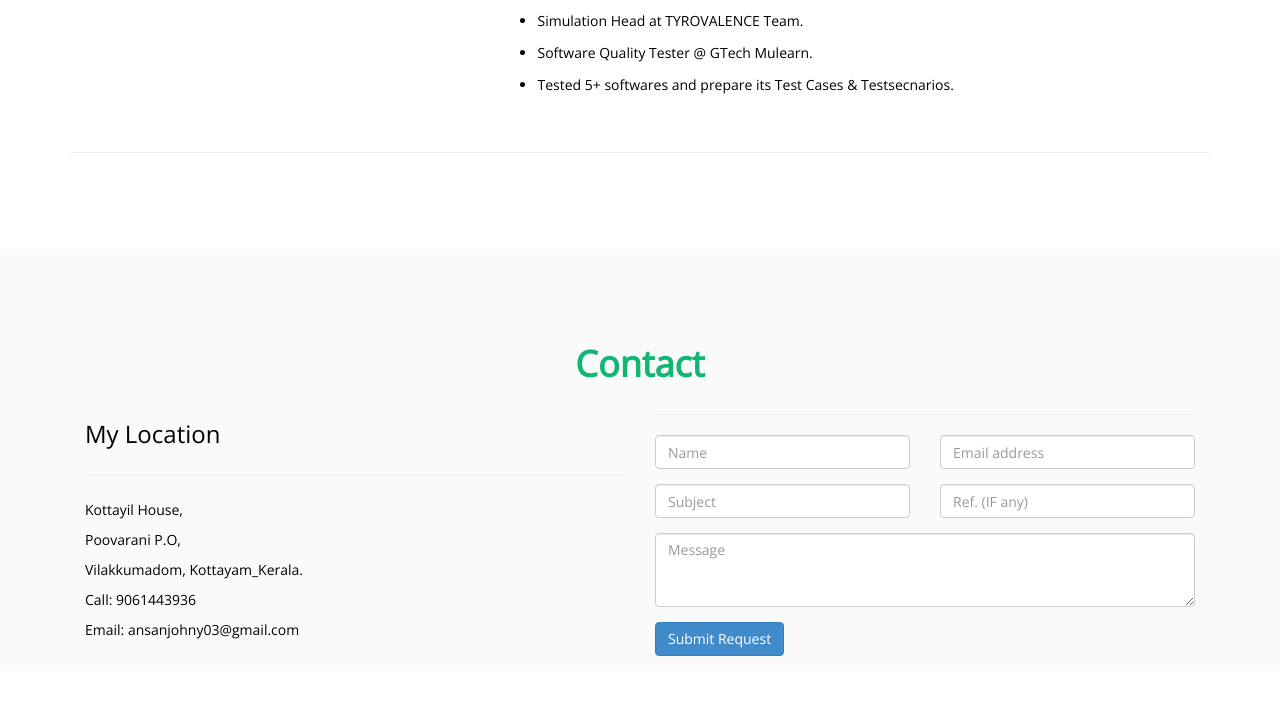
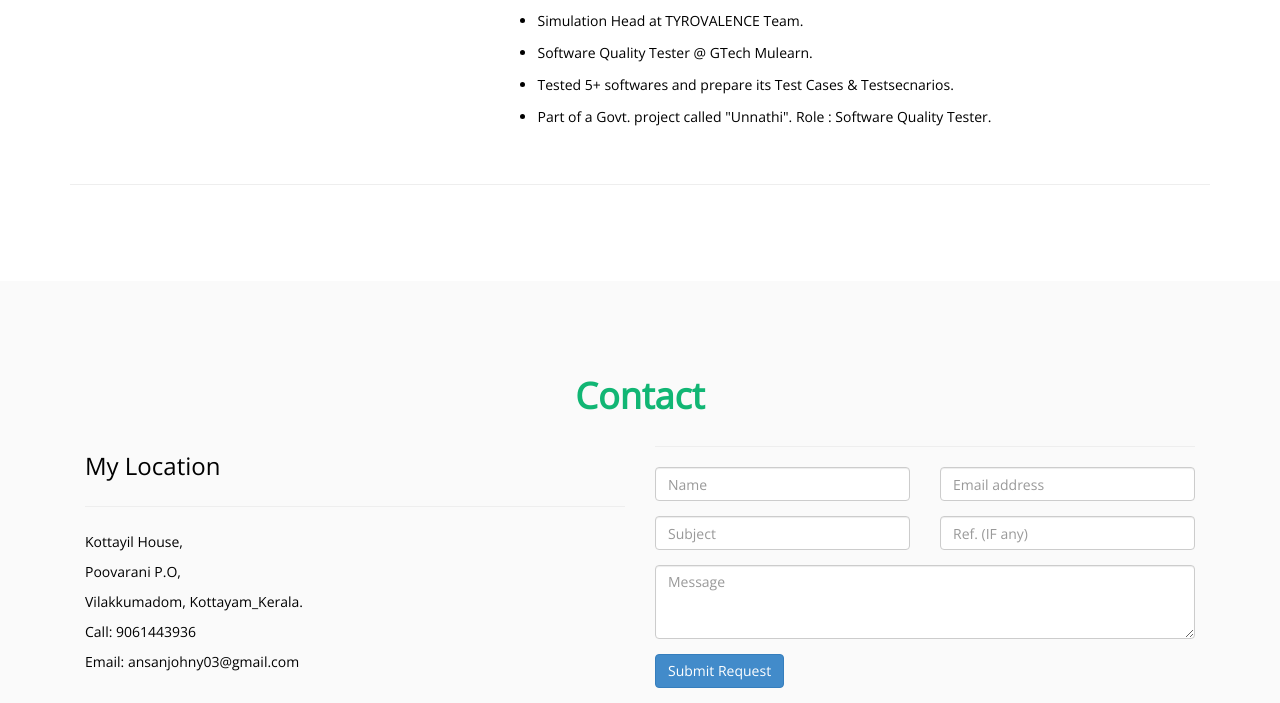
Before and after one commit to Ansanjohny/ansanjohny.github.io, a plain HTML site: page index.html in a window 1280 px wide. Shown: the part 2069-2772 px from the top of the page. Before the commit the page ends 2740 px from the top, so only its background shows below. Drawn offline with nearby package versions, Linux system fonts and the light colour scheme.

Commit message:
Update index.html
New update

```diff
--- a/index.html
+++ b/index.html
@@ -151,6 +151,8 @@
                             <li>Software Quality Tester @ GTech Mulearn.</li><br />
 
                             <li>Tested 5+ softwares and prepare its Test Cases & Testsecnarios.</li><br />
+
+                            <li>Part of a Govt. project called "Unnathi". Role : Software Quality Tester.</li><br />
                           </ul>
 
                     </p>
```
